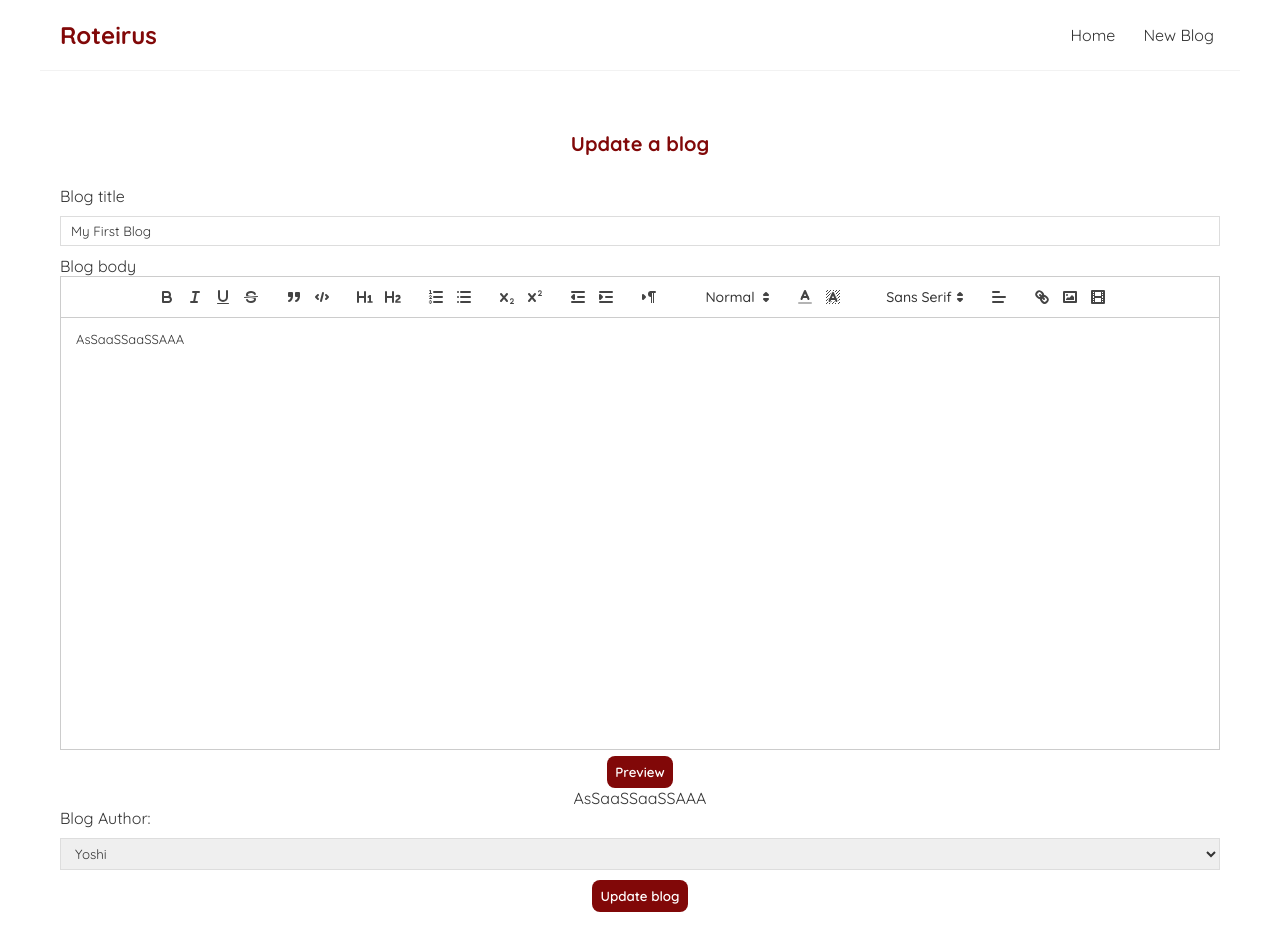
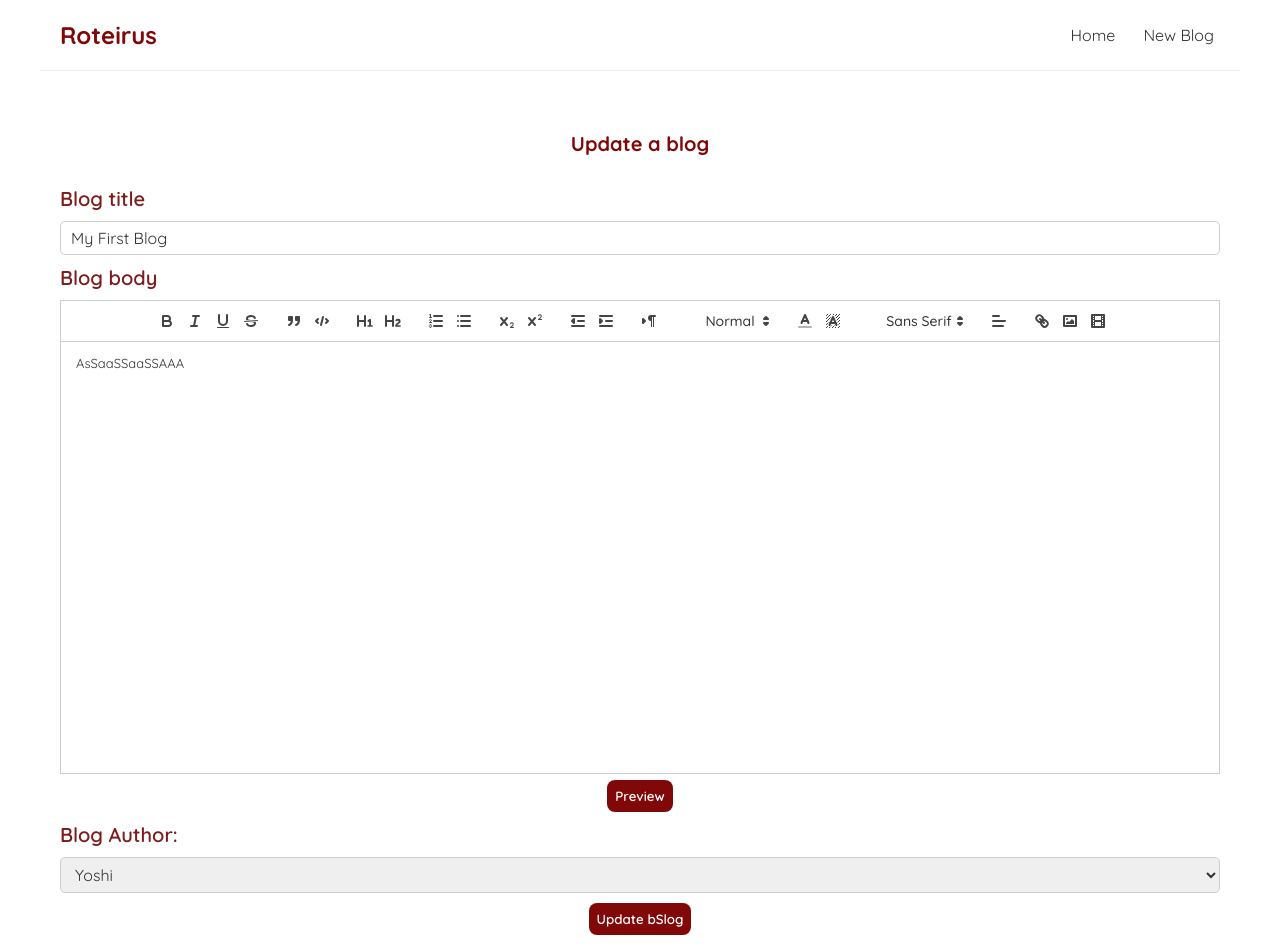
Before and after one commit to IsraExe/blog-roteirus, a React (Create React App) app: page /update/1 in a window 1280 px wide. Shown: the top 952 px of the page. Built offline with nearby package versions, Linux system fonts and the light colour scheme; data requests are answered from the project's data file.

Commit message:
Input Styles

```diff
--- a/src/components/BlogList/BlogList.jsx
+++ b/src/components/BlogList/BlogList.jsx
@@ -6,16 +6,14 @@ const BlogList = ({ blogs, title }) => {
   return (
     <div className="blog-list">
       <h2>{title}</h2>
-      {
-        blogs.map((blog) => (
+      {blogs.map((blog) => (
         <div className="blog-preview" key={blog.id}>
           <Link to={`/blogs/${blog.id}`}>
             <h2>{blog.title}</h2>
             <p>Written by {blog.author}</p>
           </Link>
         </div>
-        ))
-      }
+      ))}
     </div>
   );
 }
--- a/src/index.css
+++ b/src/index.css
@@ -6,13 +6,16 @@
   font-family: "Quicksand";
   color: #333;
   box-sizing: border-box;
+  border: none;
 }
 
 :root {
   --primary-color: #810808;
+  --outline-color: #bbb4b4;
   --secondary-color: #b21313;
 
   --radius-border-pattern: 15px;
+  --radius-border-pattern-fields: 5px;
 }
 
 button {
@@ -39,3 +42,35 @@ button:active {
   margin: 40px auto;
   padding: 20px;
 }
+
+label {
+  color: #7c1c1c;
+  font-weight: 600;
+  font-size: 20px;
+  margin: 10px 0;
+  text-align: left;
+  display: block;
+}
+
+input {
+  width: 100%;
+  border-radius: var(--radius-border-pattern-fields);
+  border: 1px solid rgb(207, 207, 201);
+  padding: 6px 10px;
+  font-size: 16px;
+
+}
+
+input:focus,
+select:focus {
+  outline-color: var(--outline-color);
+}
+
+select {
+  width: 100%;
+  border-radius: var(--radius-border-pattern-fields);
+  border: 1px solid rgb(207, 207, 201);
+  padding: 6px 10px;
+  display: block;
+  font-size: 16px;
+}
--- a/src/pages/Preview/Preview.jsx
+++ b/src/pages/Preview/Preview.jsx
@@ -1,10 +1,19 @@
-const Preview = ({content}) => {
+import { useRef, useEffect } from 'react';
+
+const Preview = () => {
+
+    const containerRef = useRef(null);
+
+    useEffect(() => {
+        if (containerRef.current) containerRef.current.innerHTML = sessionStorage.getItem('content');
+    }, [containerRef])
 
     return(
-        <div>
-            {content}
+        <div ref={containerRef}>
+
         </div>
-    )
+    );
+
 }
 
 export default Preview;
--- a/src/pages/Update/Update.jsx
+++ b/src/pages/Update/Update.jsx
@@ -62,7 +62,8 @@ const Update = () => {
   const showModal = () => setOpen(true);
 
   const handlePreview = () => {
-    window.open('/blogs/preview', '_blank');
+    sessionStorage.setItem('content', content);
+    window.open('/preview', '_blank');
   };
 
   const handleSubmit = async (e) => {
@@ -81,8 +82,6 @@ const Update = () => {
     navigate('/blogs/' + data.id);
 
   };
-
-
 
   return (
     <div>
@@ -104,8 +103,6 @@ const Update = () => {
 
           <button type='button' onClick={handlePreview}>Preview</button>
 
-          <div ref={previewRef} />
-
           { open && (
               <Modal handleSubmit={handleSubmit} closeModal={closeModal} icon={<EditArticle />}/>
             )
@@ -120,7 +117,7 @@ const Update = () => {
             <option value='Yoshi'>Yoshi</option>
           </select>
 
-          <button className='update_button_update' type='button' onClick={showModal}>Update blog</button>
+          <button className='update_button_update' type='button' onClick={showModal}>Update bSlog</button>
 
         </form>
       </div>}
--- a/src/pages/Update/update.css
+++ b/src/pages/Update/update.css
@@ -6,32 +6,12 @@
     text-align: center;
 }
 
-.update label {
-    text-align: left;
-    display: block;
-}
-
 .update h2 {
     font-size: 20px;
     color: var(--primary-color);
     margin-bottom: 30px;
 }
 
-.update input,
-.update select {
-    width: 100%;
-    padding: 6px 10px;
-    margin: 10px 0;
-    border: 1px solid #ddd;
-    box-sizing: border-box;
-    display: block;
+.update_button_update {
+    margin-top: 10px;
 }
-
-.update_button_update {
-    background: var(--primary-color);
-    color: #fff;
-    border: 0;
-    padding: 8px;
-    border-radius: 8px;
-    cursor: pointer;
-}
```
Also changed, not shown: public/index.html (+0 -9 lines). Lines whose indentation alone changed are shown as unchanged.
